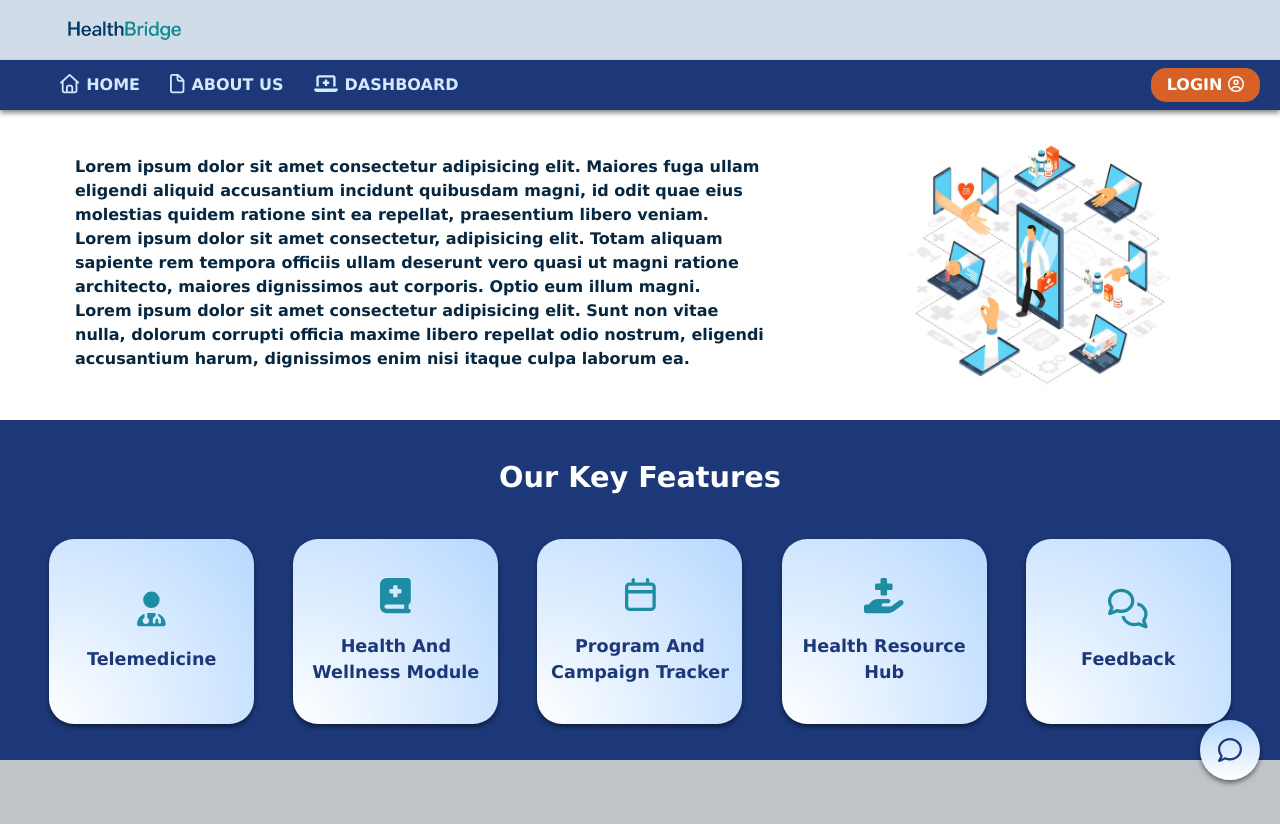
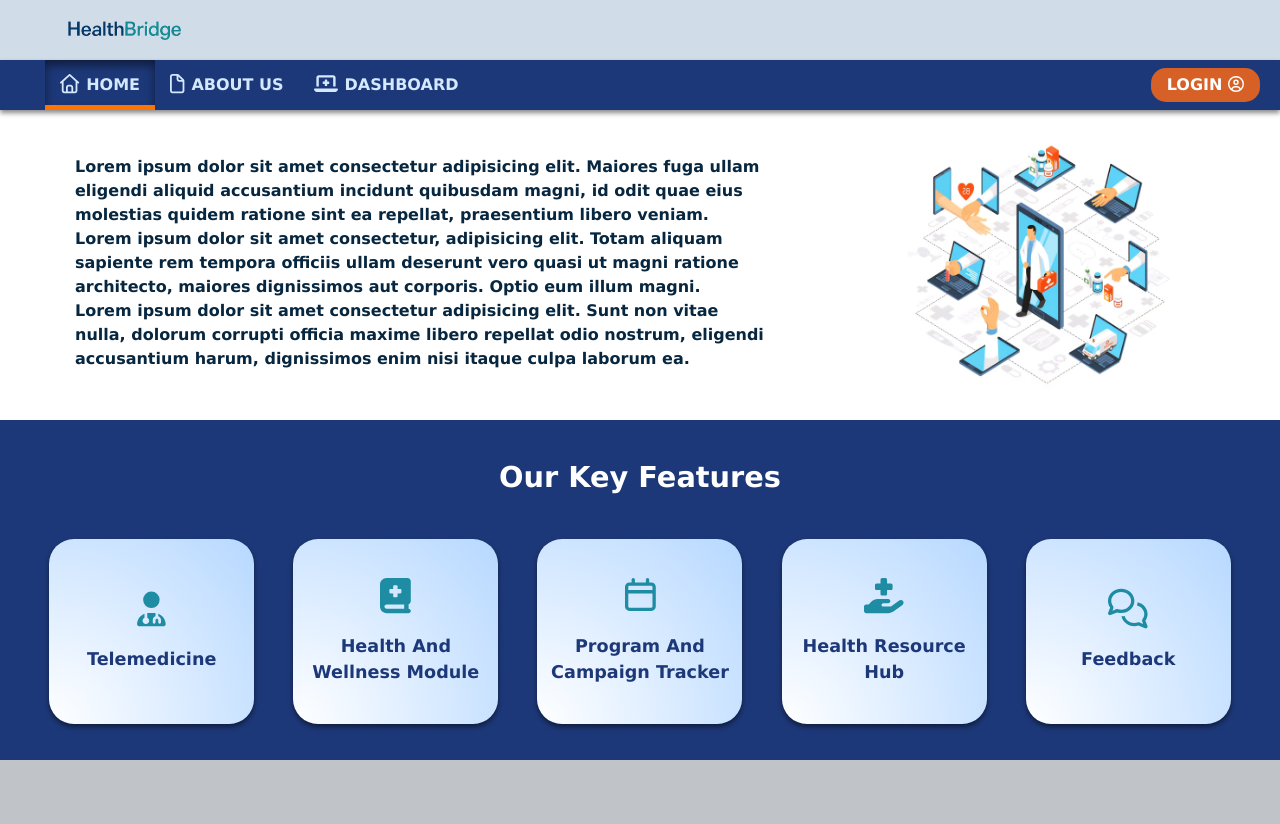
Before and after one commit to adityadebnath009/HackHeritage2k25, a React (Vite) app in the folder frontend/: page / in a window 1280 px wide. Shown: the top 824 px of the page. Built offline with nearby package versions, Linux system fonts and the light colour scheme.

Commit message:
Switching between tabs

```diff
--- a/frontend/src/components/Home.jsx
+++ b/frontend/src/components/Home.jsx
@@ -25,47 +25,19 @@ class Home extends React.Component {
         super(props);
         this.state = {
             hoveredItem: null, // which item is currently hovered
+            activeNav: "home", // Automatically highlight HOME
         };
     }
 
-    render() {
-        const { hoveredItem } = this.state;
+    setActiveNav = (navItem) => {
+        this.setState({ activeNav: navItem });
+    };
 
+    renderContent = () => {
+        const { activeNav } = this.state;
+
+        if (activeNav === "home") {
             return (
-            <>
-                {/* HEADER */}
-                <header className="header">
-                    <div className="header-info">
-                        <div className="header-info-logo">
-                            <img src="src/components/images/projectLogo2.png" alt="Project Logo" />
-                        </div>
-                    </div>
-                    <div className="navbar">
-                        <div className="nav-opts">
-                            {/* <FontAwesomeIcon icon={faBars} /> */}
-                            <div className="home">
-                                <FontAwesomeIcon icon={faHouse} />
-                                <p>HOME</p>
-                            </div>
-                            <div className="about">
-                                <FontAwesomeIcon icon={faFile} />
-                                <p>ABOUT US</p>
-                            </div>
-                            <div className="dashboard">
-                                <FontAwesomeIcon icon={faLaptopMedical} />
-                                <p> DASHBOARD</p>
-                            </div>
-                        </div>
-                        <div className="nav-login">
-                            <Link to="/login" className="login-link" >
-                                <button className="login-btn">LOGIN <FontAwesomeIcon icon={faCircleUser} /></button>
-                            </Link>
-                        </div>
-                    </div>
-                </header>
-
-                {/* MAIN */}
-                <main>
                 <div className="content">
                     {/* Content background */}
                     <div className="content-bg">
@@ -108,7 +80,7 @@ class Home extends React.Component {
                                 {this.state.hoveredItem !== 1 && <FontAwesomeIcon icon={faUserDoctor} />}
                                 <p className={this.state.hoveredItem === 1 ? "content-menu-hover" : ""}>
                                     {this.state.hoveredItem === 1
-                                            ? "India’s top doctors, now just a click away !! Skip the crowd. Get the care. Anytime. Anywhere.   "
+                                        ? "India’s top doctors, now just a click away !! Skip the crowd. Get the care. Anytime. Anywhere."
                                         : "Telemedicine"}
                                 </p>
                             </div>
@@ -165,14 +137,62 @@ class Home extends React.Component {
 
                     <div className="test"></div>
                 </div>
-                    <footer>
-                        <Link to="/chatbot" className="footer-chat">
-                            <div className="footer-chat-content">
-                                <FontAwesomeIcon icon={faComment} />
+            );
+        } else if (activeNav === "about") {
+            return <div className="page-content"><h2>About Us</h2><p>Content coming soon...</p></div>;
+        } else if (activeNav === "dashboard") {
+            return <div className="page-content"><h2>Dashboard</h2><p>Content coming soon...</p></div>;
+        }
+    };
+
+    render() {
+        // const { hoveredItem } = this.state;
+        const { activeNav } = this.state;
+
+        return (
+            <>
+                {/* HEADER */}
+                <header className="header">
+                    <div className="header-info">
+                        <div className="header-info-logo">
+                            <img src="src/components/images/projectLogo2.png" alt="Project Logo" />
                         </div>
+                    </div>
+                    <div className="navbar">
+                        <div className="nav-opts">
+                            {/* <FontAwesomeIcon icon={faBars} /> */}
+                            <div
+                                className={`home ${activeNav === "home" ? "nav-active" : ""}`}
+                                onClick={() => this.setActiveNav("home")}
+                            >
+                                <FontAwesomeIcon icon={faHouse} />
+                                <p>HOME</p>
+                            </div>
+                            <div
+                                className={`about ${activeNav === "about" ? "nav-active" : ""}`}
+                                onClick={() => this.setActiveNav("about")}
+                            >
+                                <FontAwesomeIcon icon={faFile} />
+                                <p>ABOUT US</p>
+                            </div>
+                            <div
+                                className={`dashboard ${activeNav === "dashboard" ? "nav-active" : ""}`}
+                                onClick={() => this.setActiveNav("dashboard")}
+                            >
+                                <FontAwesomeIcon icon={faLaptopMedical} />
+                                <p> DASHBOARD</p>
+                            </div>
+                        </div>
+                        <div className="nav-login">
+                            <Link to="/login" className="login-link" >
+                                <button className="login-btn">LOGIN <FontAwesomeIcon icon={faCircleUser} /></button>
                             </Link>
-                    </footer>
-                </main>
+                        </div>
+                    </div>
+                </header>
+
+                {/* MAIN CONTENT */}
+                <main className="content">{this.renderContent()}</main>
             </>
         );
     }
--- a/frontend/src/components/style.css
+++ b/frontend/src/components/style.css
@@ -109,6 +109,12 @@ body {
 .nav-opts>div:hover {
     box-shadow: inset 0 5px 10px #00000080;
     border-bottom: 5px solid #ff7300;
+    cursor: pointer;
+}
+
+.nav-active {
+    box-shadow: inset 0 5px 10px #00000080;
+    border-bottom: 5px solid #ff7300;
 }
 
 /* Body of the website */
@@ -205,13 +211,14 @@ body {
 }
 
 .content-menu-items:hover {
-    box-shadow: 0 5px 15px #3b3366, 0 0 20px #04108f;
+    box-shadow: 0 5px 15px #080037, 0 0 20px #00053a;
 }
 
 .content-menu-items p.content-menu-hover {
     padding: 10px;
     color: #984115;
     font-size: 0.9rem;
+    cursor: pointer;
 }
 
 /* body */
```
Lines whose indentation alone changed are shown as unchanged.
